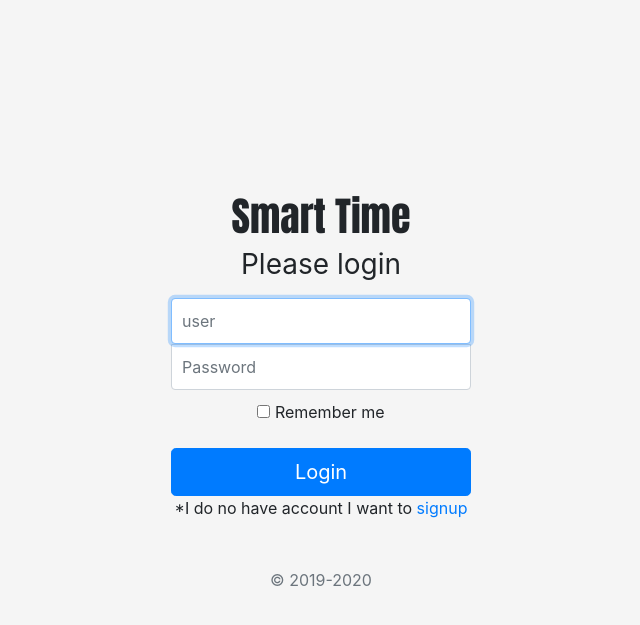
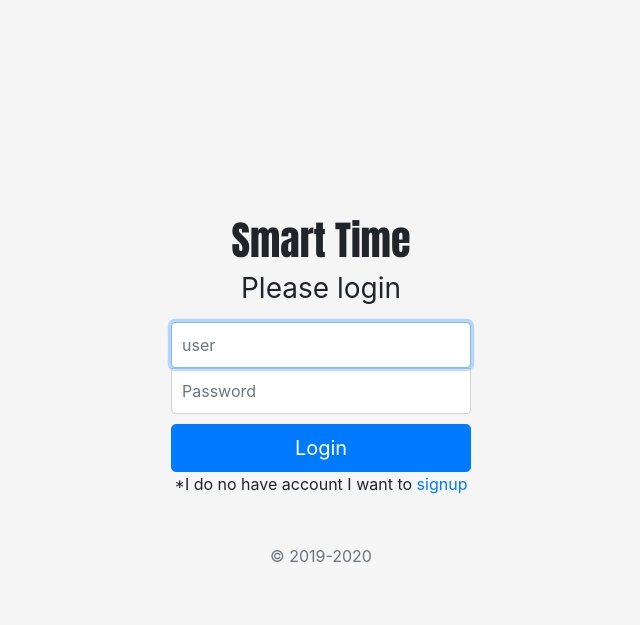
Before and after one commit to isaacismaelx14/links_amigables, a PHP site: page /login/ in a window 1280 px wide. Shown: the top 625 px of the page, without its empty margins (319-959 px from the left). Run offline with PHP 8.4, Linux system fonts and the light colour scheme.

Commit message:
change (not final 4.1)

```diff
--- a/login_files/login.php
+++ b/login_files/login.php
@@ -26,11 +26,6 @@
       <input type="text" id="inputEmail" name="user" class="form-control" placeholder="user" required autofocus>
       <label for="inputPassword" class="sr-only">Password</label>
       <input type="password" id="inputPassword" name="password" class="form-control" placeholder="Password" required>
-      <div class="checkbox mb-3">
-        <label>
-          <input type="checkbox" value="remember-me"> Remember me
-        </label>
-      </div>
       <button class="btn btn-lg btn-primary btn-block" type="submit" value="Send">Login</button>
       <p>*I do no have account I want to <a href="../signup/">signup</a></p>
       <p class="mt-5 mb-3 text-muted">&copy; 2019-2020</p>
```
